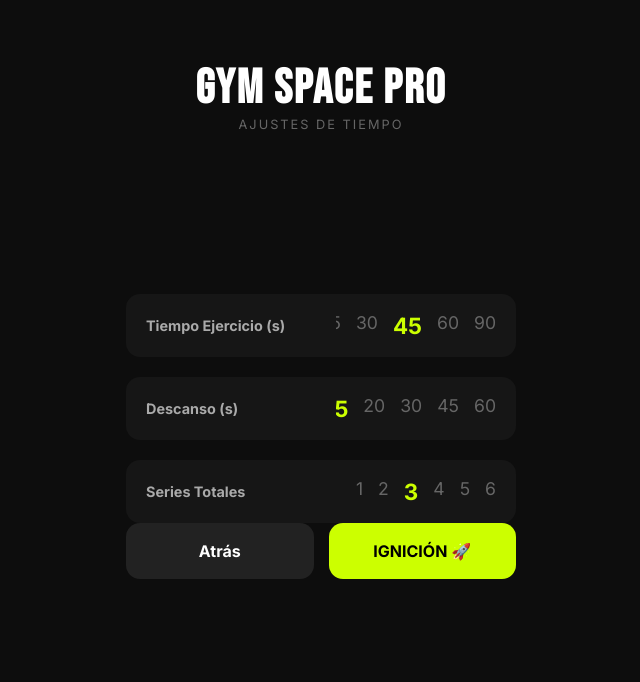
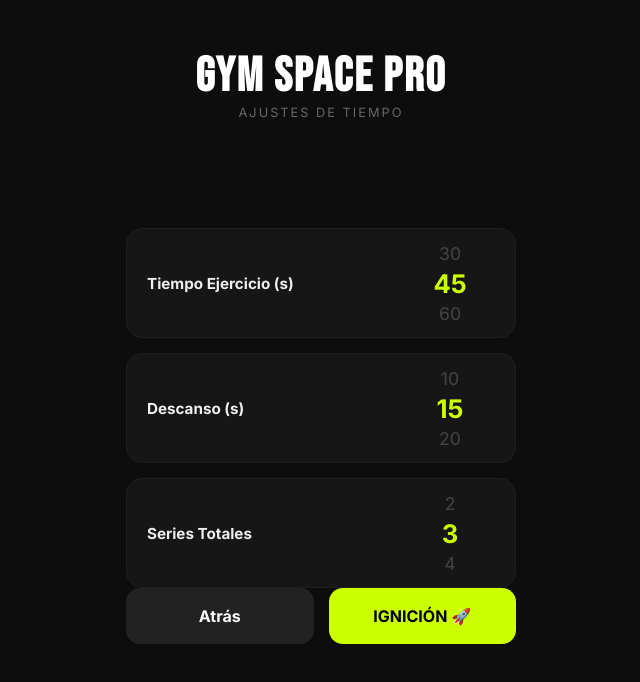
Before and after one commit to jjalonso-boop/54321, a plain HTML site: page index.html in a window 1280 px wide. Both pictures are taken after a click on the element 640 px from the left and 345 px from the top of the page. Shown: the whole page, without its empty margins (319-959 px from the left). Drawn offline with Linux system fonts and the light colour scheme.

Commit message:
Actualizar index.html

```diff
--- a/index.html
+++ b/index.html
@@ -1,4 +1,3 @@
-
 <!DOCTYPE html>
 <html lang="es">
 <head>
@@ -6,15 +5,15 @@
     <meta name="viewport" content="width=device-width, initial-scale=1.0">
     <title>Gym Space Pro</title>
     <style>
-        @import url('https://fonts.googleapis.com/css2?family=Bebas+Neue&family=Inter:wght@300;400;700&display=swap');
+        @import url('https://fonts.googleapis.com/css2?family=Bebas+Neue&family=Inter:wght@400;700&display=swap');
 
         :root {
             --bg-color: #0d0d0d;
             --surface-color: #161616;
             --accent-color: #CCFF00; /* Verde Neón */
-            --rest-color: #0096ff;   /* Azul para descanso */
+            --rest-color: #0096ff;
             --text-main: #ffffff;
-            --text-muted: #666666;
+            --text-muted: #444444;
             --font-display: 'Bebas Neue', sans-serif;
             --font-body: 'Inter', sans-serif;
         }
@@ -40,7 +39,7 @@
         .app-container {
             width: 100%;
             max-width: 390px;
-            height: 85vh;
+            height: 88vh;
             display: flex;
             flex-direction: column;
             justify-content: space-between;
@@ -58,7 +57,7 @@
 
         header p {
             font-size: 0.8rem;
-            color: var(--text-muted);
+            color: #666;
             text-transform: uppercase;
             letter-spacing: 2px;
         }
@@ -106,15 +105,15 @@
 
         .mode-card p {
             font-size: 0.85rem;
-            color: var(--text-muted);
+            color: #888;
             line-height: 1.4;
         }
 
-        /* Pantalla 2: Ajustes Rueda Minimalista */
+        /* DISEÑO DE RUEDAS VERTICALES (SCROLL WHEEL) */
         .selectors-list {
             display: flex;
             flex-direction: column;
-            gap: 20px;
+            gap: 15px;
         }
 
         .picker-row {
@@ -122,38 +121,55 @@
             align-items: center;
             justify-content: space-between;
             background: var(--surface-color);
-            padding: 18px 20px;
-            border-radius: 14px;
+            padding: 10px 20px;
+            border-radius: 16px;
+            height: 110px; /* Altura fija para la fila */
+            border: 1px solid #1f1f1f;
         }
 
         .picker-label {
-            font-size: 0.9rem;
+            font-size: 0.95rem;
             font-weight: 700;
-            color: #aaa;
+            color: #eee;
+            max-width: 50%;
         }
 
-        .wheel-view {
-            display: flex;
-            gap: 15px;
-            overflow-x: auto;
-            width: 160px;
-            scroll-snap-type: x mandatory;
-            scrollbar-width: none;
-            justify-content: flex-end;
+        /* Contenedor de la rueda de scroll */
+        .wheel-container {
+            position: relative;
+            height: 90px;
+            width: 90px;
+            overflow-y: scroll;
+            scroll-snap-type: y mandatory;
+            scrollbar-width: none; /* Ocultar barra en Firefox */
         }
-        .wheel-view::-webkit-scrollbar { display: none; }
+
+        .wheel-container::-webkit-scrollbar {
+            display: none; /* Ocultar barra en Chrome/Safari */
+        }
+
+        /* Espaciadores arriba y abajo para permitir que el primer y último ítem queden en el centro */
+        .wheel-space {
+            height: 30px;
+        }
 
         .wheel-item {
+            height: 30px;
+            display: flex;
+            align-items: center;
+            justify-content: center;
             font-size: 1.1rem;
             color: var(--text-muted);
+            font-weight: 400;
             scroll-snap-align: center;
-            cursor: pointer;
+            transition: color 0.15s, font-size 0.15s, font-weight 0.15s;
         }
 
+        /* Clase activa controlada por JS cuando se detiene el scroll */
         .wheel-item.selected {
             color: var(--accent-color);
-            font-weight: bold;
-            font-size: 1.4rem;
+            font-weight: 700;
+            font-size: 1.6rem;
         }
 
         /* Pantalla 3: Entrenamiento Activo */
@@ -199,7 +215,7 @@
         .panel-data span {
             display: block;
             font-size: 0.7rem;
-            color: var(--text-muted);
+            color: #666;
             text-transform: uppercase;
             letter-spacing: 1px;
             margin-top: 4px;
@@ -269,6 +285,7 @@
         <p id="sub-title">Elige modalidad</p>
     </header>
 
+    <!-- PANTALLA 1: MODOS -->
     <div id="screen-modes" class="screen active">
         <div class="modes-container">
             <div class="mode-card" onclick="chooseMode('time')">
@@ -282,6 +299,7 @@
         </div>
     </div>
 
+    <!-- PANTALLA 2: CONFIGURACIÓN CON RUEDAS -->
     <div id="screen-setup" class="screen">
         <div class="selectors-list" id="selectors-render"></div>
         <div class="actions">
@@ -290,6 +308,7 @@
         </div>
     </div>
 
+    <!-- PANTALLA 3: ENTRENAMIENTO -->
     <div id="screen-train" class="screen">
         <div class="workout-ui">
             <div id="workout-badge" class="badge work">TRABAJO</div>
@@ -337,36 +356,86 @@
         document.getElementById('sub-title').innerText = mode === 'time' ? "Ajustes de Tiempo" : "Ajustes de Repes";
 
         let container = document.getElementById('selectors-render');
-        let html = '';
+        container.innerHTML = ''; // Limpiar
 
         if(mode === 'time') {
-            html += renderWheelRow('Tiempo Ejercicio (s)', 'time', [15, 30, 45, 60, 90], 45);
+            container.appendChild(createWheelRow('Tiempo Ejercicio (s)', 'time', [10, 15, 20, 30, 45, 60, 75, 90, 120], 45));
         } else {
-            html += renderWheelRow('Repeticiones', 'reps', [5, 10, 12, 15, 20, 25, 30], 10);
+            container.appendChild(createWheelRow('Repeticiones', 'reps', [5, 8, 10, 12, 15, 20, 25, 30, 40, 50], 10));
         }
-        html += renderWheelRow('Descanso (s)', 'rest', [10, 15, 20, 30, 45, 60], 15);
-        html += renderWheelRow('Series Totales', 'series', [1, 2, 3, 4, 5, 6], 3);
+        container.appendChild(createWheelRow('Descanso (s)', 'rest', [5, 10, 15, 20, 25, 30, 45, 60, 90], 15));
+        container.appendChild(createWheelRow('Series Totales', 'series', [1, 2, 3, 4, 5, 6, 7, 8, 9, 10], 3));
 
-        container.innerHTML = html;
         goTo('setup');
     }
 
-    function renderWheelRow(label, key, arrayOptions, defaultVal) {
-        let items = '';
-        arrayOptions.forEach(opt => {
-            let activeClass = opt === defaultVal ? 'selected' : '';
-            items += `<div class="wheel-item ${activeClass}" onclick="updateValue(this, '${key}', ${opt})">${opt}</div>`;
+    // CREACIÓN DINÁMICA DE LAS RUEDAS DE SCROLL
+    function createWheelRow(label, key, options, defaultVal) {
+        const row = document.createElement('div');
+        row.className = 'picker-row';
+
+        const labelDiv = document.createElement('div');
+        labelDiv.className = 'picker-label';
+        labelDiv.innerText = label;
+        row.appendChild(labelDiv);
+
+        const wheelContainer = document.createElement('div');
+        wheelContainer.className = 'wheel-container';
+
+        const topSpace = document.createElement('div');
+        topSpace.className = 'wheel-space';
+        wheelContainer.appendChild(topSpace);
+
+        let defaultIndex = 0;
+        options.forEach((opt, idx) => {
+            const item = document.createElement('div');
+            item.className = 'wheel-item';
+            item.innerText = opt;
+            item.setAttribute('data-value', opt);
+            if(opt === defaultVal) defaultIndex = idx;
+            wheelContainer.appendChild(item);
         });
-        return `<div class="picker-row"><div class="picker-label">${label}</div><div class="wheel-view">${items}</div></div>`;
+
+        const bottomSpace = document.createElement('div');
+        bottomSpace.className = 'wheel-space';
+        wheelContainer.appendChild(bottomSpace);
+
+        // Lógica de detección de scroll para marcar la opción central en Verde Neón
+        function updateSelected() {
+            const containerCenter = wheelContainer.scrollTop + 45; // Centro del contenedor (90px / 2)
+            const items = wheelContainer.querySelectorAll('.wheel-item');
+            let closestItem = null;
+            let minDistance = Infinity;
+
+            items.forEach(item => {
+                const itemCenter = item.offsetTop + 15; // Centro del ítem (30px / 2)
+                const distance = Math.abs(containerCenter - itemCenter);
+                if (distance < minDistance) {
+                    minDistance = distance;
+                    closestItem = item;
+                }
+            });
+
+            if (closestItem) {
+                items.forEach(i => i.classList.remove('selected'));
+                closestItem.classList.add('selected');
+                settings[key] = parseInt(closestItem.getAttribute('data-value'));
+            }
+        }
+
+        wheelContainer.addEventListener('scroll', updateSelected);
+        row.appendChild(wheelContainer);
+
+        // Auto posicionar en el valor por defecto tras renderizar
+        setTimeout(() => {
+            wheelContainer.scrollTop = defaultIndex * 30;
+            updateSelected();
+        }, 50);
+
+        return row;
     }
 
-    function updateValue(element, key, val) {
-        element.parentElement.querySelectorAll('.wheel-item').forEach(i => i.classList.remove('selected'));
-        element.classList.add('selected');
-        settings[key] = val;
-    }
-
-    // ANIMACIÓN CUENTA ATRÁS DEL COHETE CON ZOOM HACIA EL CENTRO Y DESVANECIDO
+    // ANIMACIÓN CUENTA ATRÁS DEL COHETE
     function triggerRocketLaunch() {
         const overlay = document.getElementById('rocket-screen');
         const textNode = document.getElementById('rocket-text');
@@ -378,17 +447,17 @@
             if (countdown > 0) {
                 textNode.innerText = countdown;
                 textNode.className = 'rocket-number launch-animation';
-                sound(550, 120); // Sonido sutil de cuenta atrás
+                sound(550, 120);
 
                 setTimeout(() => {
-                    textNode.className = 'rocket-number'; // Reset animación para el siguiente
+                    textNode.className = 'rocket-number';
                     countdown--;
                     setTimeout(runPulse, 50);
                 }, 950);
             } else {
                 textNode.innerText = "¡GO!";
                 textNode.className = 'rocket-number launch-animation';
-                sound(900, 500); // Sonido de salida
+                sound(900, 500);
                 setTimeout(() => {
                     overlay.style.display = 'none';
                     textNode.className = 'rocket-number';
```
